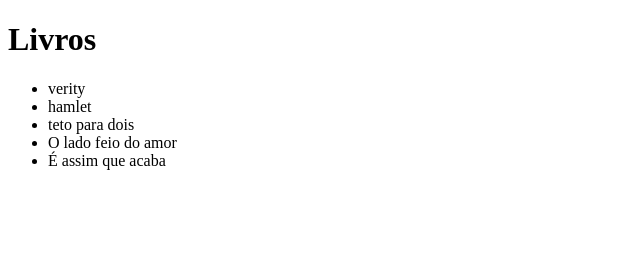
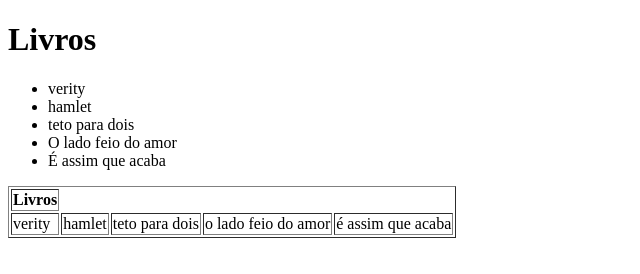
Before and after one commit to Helenarubiaborba/aulas-git, a plain HTML site: page livros.html in a window 1280 px wide. Shown: the whole page, without its empty margins (0-640 px from the left). Drawn offline with Linux system fonts and the light colour scheme.

Commit message:
foi adicionada uma tabela

```diff
--- a/livros.html
+++ b/livros.html
@@ -16,6 +16,17 @@
         <li>O lado feio do amor</li>
         <li>É assim que acaba</li>
     </ul>
+    <table border="1px">
+        <tr><th>Livros</th></tr>
+
+        <tr>
+            <td>verity</td>
+            <td>hamlet</td>
+            <td>teto para dois </td>
+            <td>o lado feio do amor</td>
+            <td>é assim que acaba </td>
+            </tr>
+    </table>
 
 </body>
 </html>
```
